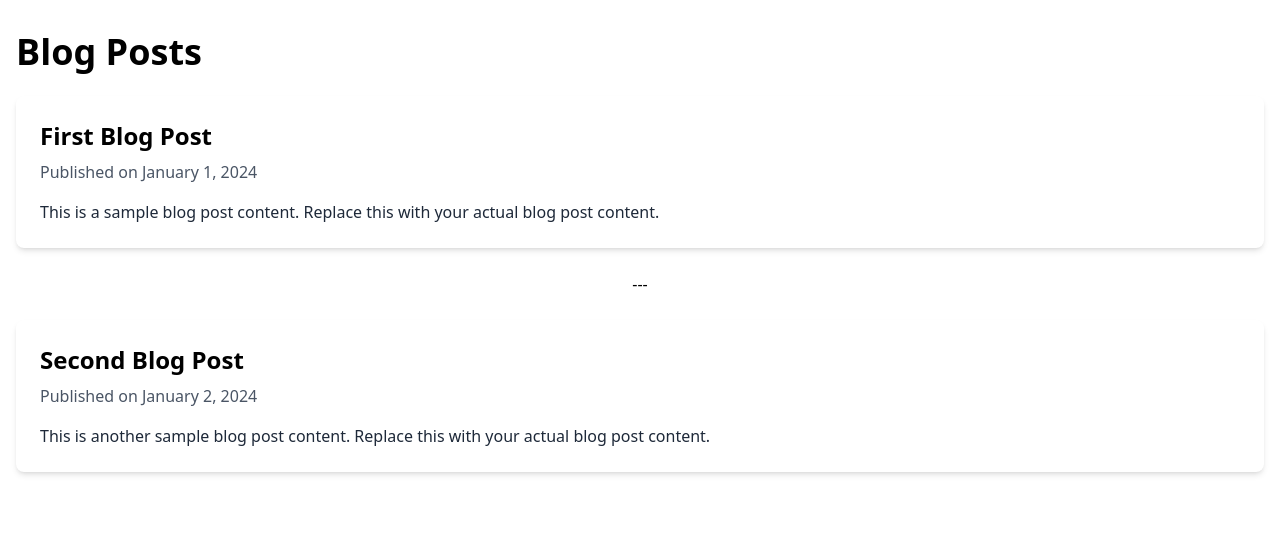
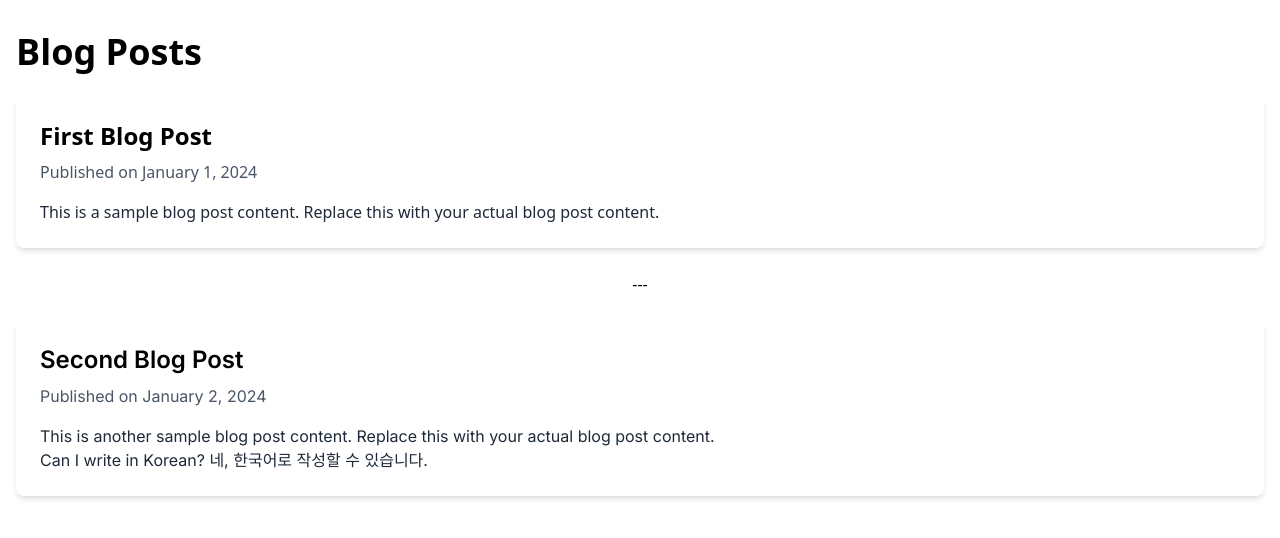
Before and after one commit to Sangwon91/nextjs-playground, a Next.js app in the folder frontend/: page /blog in a window 1280 px wide. Shown: the top 538 px of the page. Built offline with nearby package versions, Linux system fonts and the light colour scheme.

Commit message:
Add inter font integration and enhance BlogPage styling

```diff
--- a/frontend/src/app/blog/page.tsx
+++ b/frontend/src/app/blog/page.tsx
@@ -1,6 +1,7 @@
 import React from 'react';
 import Link from 'next/link';
 import clsx from 'clsx';
+import { inter } from '@/app/ui/fonts';
 
 
 export default function BlogPage() {
@@ -27,11 +28,18 @@ export default function BlogPage() {
                     ---
                 </div>
 
-                <article className="bg-white hover:bg-gray-100 rounded-lg shadow-md p-6">
+                <article className={
+                    clsx(
+                        "bg-white hover:bg-gray-100 rounded-lg shadow-md p-6",
+                        `${inter.className} antialiased`,
+                    )
+                }>
                     <h2 className="text-2xl font-semibold mb-2">Second Blog Post</h2>
                     <p className="text-gray-600 mb-4">Published on January 2, 2024</p>
                     <p className="text-gray-800">
                         This is another sample blog post content. Replace this with your actual blog post content.
+                        <br />
+                        Can I write in Korean? 네, 한국어로 작성할 수 있습니다.
                     </p>
                 </article>
             </div>
--- /dev/null
+++ b/frontend/src/app/ui/fonts.ts
@@ -0,0 +1,3 @@
+import { Inter } from 'next/font/google';
+
+export const inter = Inter({ subsets: ['latin'] });
```
